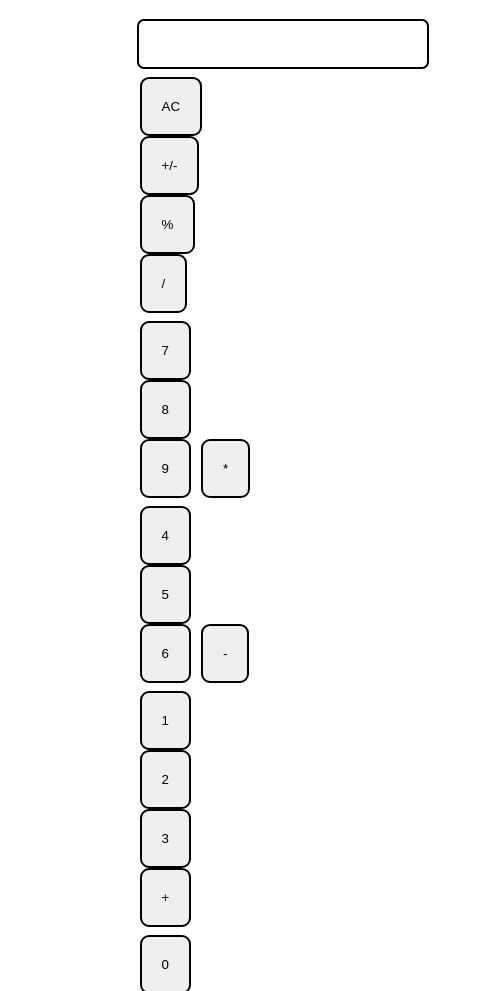
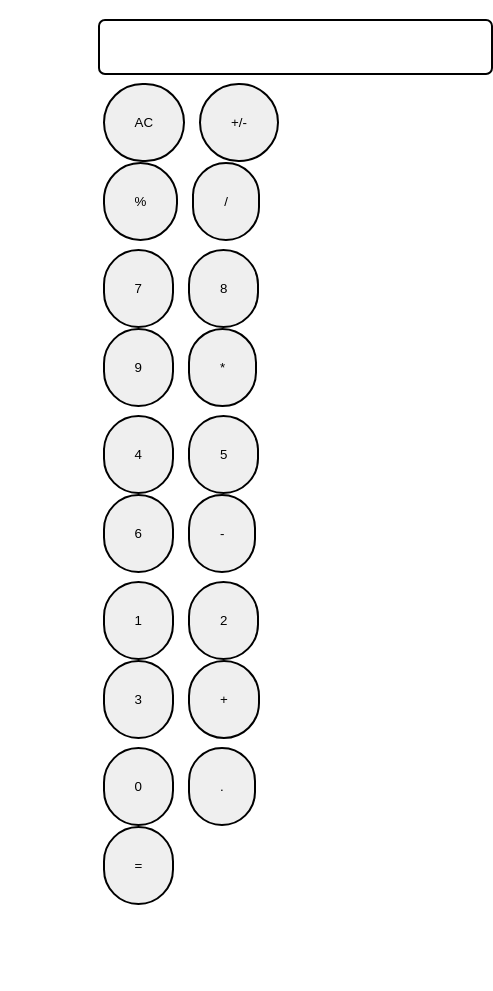
Before and after one commit to PriyanshuSharma1/Calculator, a plain HTML site: page index.html in a window 390 px wide. Shown: the part 61-1052 px from the top of the page, 493 px wide, since content can reach past the window. After the commit the page ends 974 px from the top, so only its background shows below. Drawn offline with Linux system fonts and the light colour scheme.

Commit message:
Making the calculator responsive

```diff
--- a/index.html
+++ b/index.html
@@ -40,8 +40,7 @@
             <button class= "button">+</button>
         </div>
         <div class ="row">
-            <button class= "button">0</button>
-            <button class= "button">00</button>
+            <button class= "button big">0</button>
             <button class= "button">.</button>
             <button class= "button">=</button>
         </div>
--- a/script.js
+++ b/script.js
@@ -16,8 +16,6 @@ Array.from(buttons).forEach((button)=>{
             console.log(e.target);
             string=string+e.target.innerHTML;
             document.querySelector("input").value=string;
-
-
         }
     })
 })
--- a/utils.css
+++ b/utils.css
@@ -17,22 +17,25 @@
     align-items: center;
 }
 .m-w-20{
-    max-width: 30vw;
+    max-width: 50vw;
 }
 .button{
-    padding: 20px;
-    margin: 0 3px;
+    padding: 30px;
+    margin: 0 5px;
     border: 2px solid black;
-    border-radius: 9px;
+    border-radius: 48px;
     cursor: pointer;
 }
 .row{
     margin: 8px 0;
 }
 .row input{
-    font-size: 22px;
+    font-size: 28px;
     margin: 0;
-    padding: 10px 0px;
+    padding: 10px 15px;
     border: 2px solid black;
     border-radius: 7px;
 }
+.big{
+
+}
```
